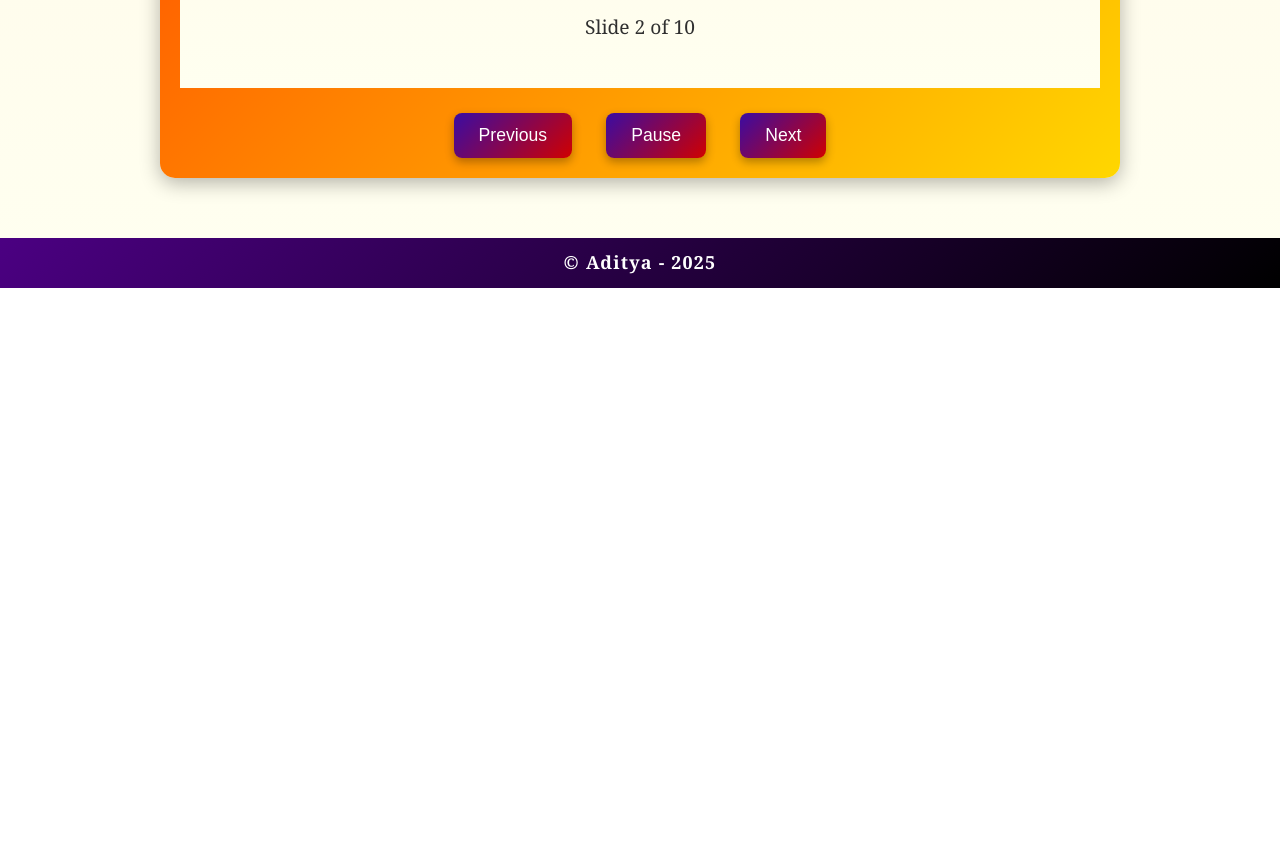
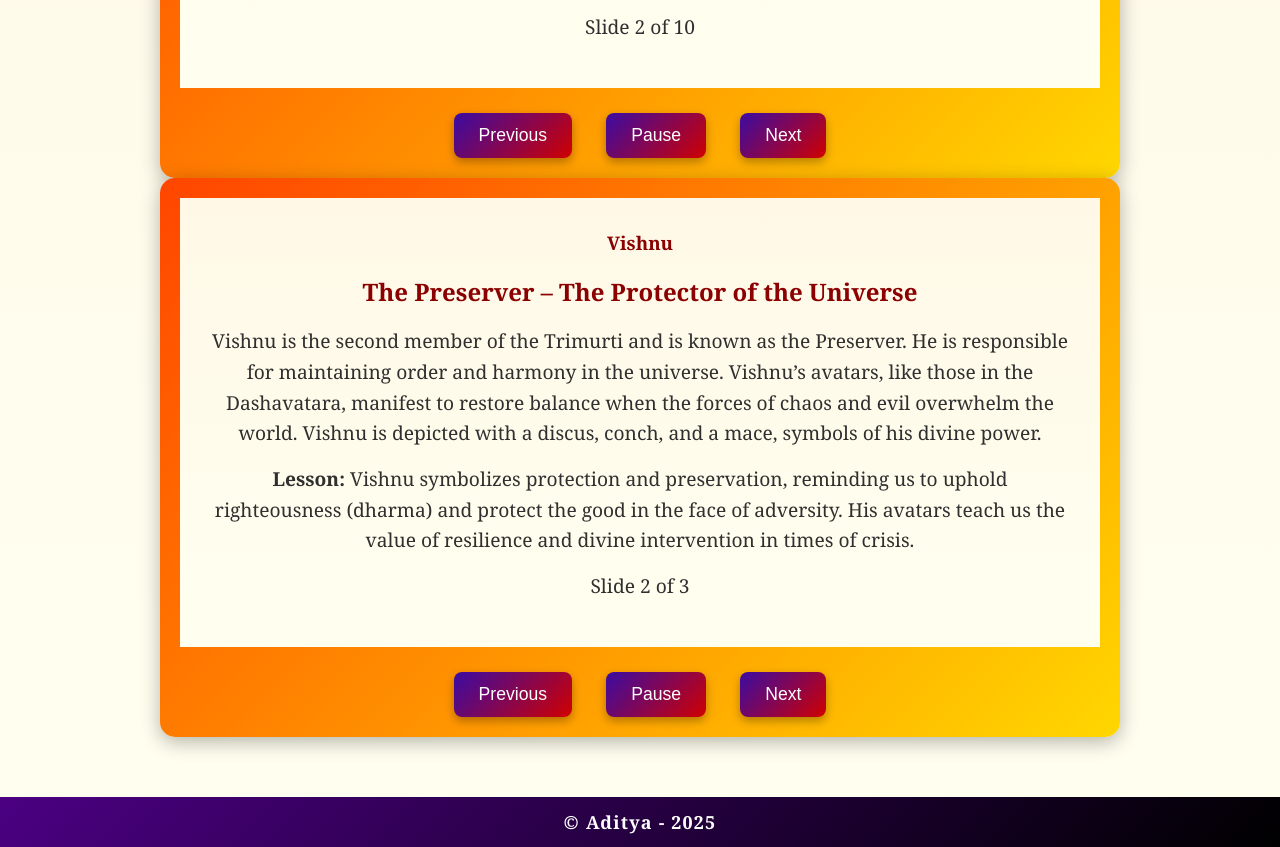
Before and after one commit to adityaicn/adityaicn.github.io, a plain HTML site: page index.html in a window 1280 px wide. Shown: the part 565-1412 px from the top of the page. Before the commit the page ends 853 px from the top, so only its background shows below. Drawn offline with Linux system fonts and the light colour scheme.

Commit message:
added another slide of tridev

```diff
--- a/index.html
+++ b/index.html
@@ -1,11 +1,13 @@
 <!DOCTYPE html>
 <html lang="en">
+
 <head>
     <meta charset="UTF-8">
     <meta name="viewport" content="width=device-width, initial-scale=1.0">
     <title>Sanatana Dharma - Dashavatara</title>
     <link rel="stylesheet" href="src/css/style.css">
 </head>
+
 <body class="body">
     <header class="header">
         <h1 class="title">Sanatana Dharma</h1>
@@ -16,7 +18,10 @@
     <main class="main">
         <article class="article">
             <section class="section dashaavatar">
-                <div class="slideshow-container" id="slideshow"></div>
+                <div class="slideshow-container" id="dashavatara"></div>
+
+                <div class="slideshow-container" id="tridev"></div>
+
             </section>
         </article>
     </main>
@@ -27,4 +32,5 @@
     <!-- Script Reference -->
     <script src="src/js/app.js" type="module"></script>
 </body>
+
 </html>
--- a/src/js/app.js
+++ b/src/js/app.js
@@ -1,10 +1,12 @@
 import { SlideShow } from "./slide.js";
-import { slides } from "./data.js";
+import { Dashavatara, Tridev } from "./data.js";
 
 // Initialize the slideshow
-const slideshowContainer = document.getElementById('slideshow');
-new SlideShow(slideshowContainer, slides);
+const showDashavatara = document.getElementById('dashavatara');
+new SlideShow(showDashavatara, Dashavatara);
 
+const showTridev = document.getElementById("tridev");
+new SlideShow(showTridev, Tridev);
 // ======================
 
 class App {
--- a/src/js/data.js
+++ b/src/js/data.js
@@ -1,5 +1,5 @@
 // Dashavatara Data (All 10 Avatars with Detailed Stories and Lessons)
-const slides = [
+const Dashavatara = [
     {
         title: "Matsya Avatar",
         content: `
@@ -92,4 +92,36 @@ const slides = [
     }
 ];
 
-export {slides}
+const Tridev = [
+    {
+        title: "Brahma",
+        content: `
+            <h1>Brahma</h1>
+            <h2>The Creator – The Architect of the Universe</h2>
+            <p>Brahma, the first member of the Holy Trinity (Trimurti), is known as the Creator. He is said to have created the world and all living beings from his own being. Often depicted with four heads, each representing the four Vedas, Brahma is revered as the source of knowledge and creativity in the universe.</p>
+            <p><strong>Lesson:</strong> Brahma teaches us the importance of creation, knowledge, and the power of intellect in the universe. His story reminds us to constantly seek wisdom and understand our purpose in creation.</p>
+        `
+    },
+    {
+        title: "Vishnu",
+        content: `
+            <h1>Vishnu</h1>
+            <h2>The Preserver – The Protector of the Universe</h2>
+            <p>Vishnu is the second member of the Trimurti and is known as the Preserver. He is responsible for maintaining order and harmony in the universe. Vishnu’s avatars, like those in the Dashavatara, manifest to restore balance when the forces of chaos and evil overwhelm the world. Vishnu is depicted with a discus, conch, and a mace, symbols of his divine power.</p>
+            <p><strong>Lesson:</strong> Vishnu symbolizes protection and preservation, reminding us to uphold righteousness (dharma) and protect the good in the face of adversity. His avatars teach us the value of resilience and divine intervention in times of crisis.</p>
+        `
+    },
+    {
+        title: "Shiva",
+        content: `
+            <h1>Shiva</h1>
+            <h2>The Destroyer – The Transformer of the Universe</h2>
+            <p>Shiva, the third member of the Trimurti, is known as the Destroyer or Transformer. Contrary to what his title might suggest, Shiva’s role is not to bring harm but to destroy in order to recreate, ensuring the continuity of the cycle of life. He is often depicted as meditating in the Himalayas, with a third eye, a snake around his neck, and a trident in his hand. Shiva represents the ultimate reality, transcendent and immanent.</p>
+            <p><strong>Lesson:</strong> Shiva teaches us that destruction is a necessary part of life’s cycle, clearing the path for renewal and growth. His teachings encourage us to let go of the old to make space for new beginnings, embracing change as a means of transformation.</p>
+        `
+    }
+];
+
+
+
+export {Dashavatara, Tridev}
```
